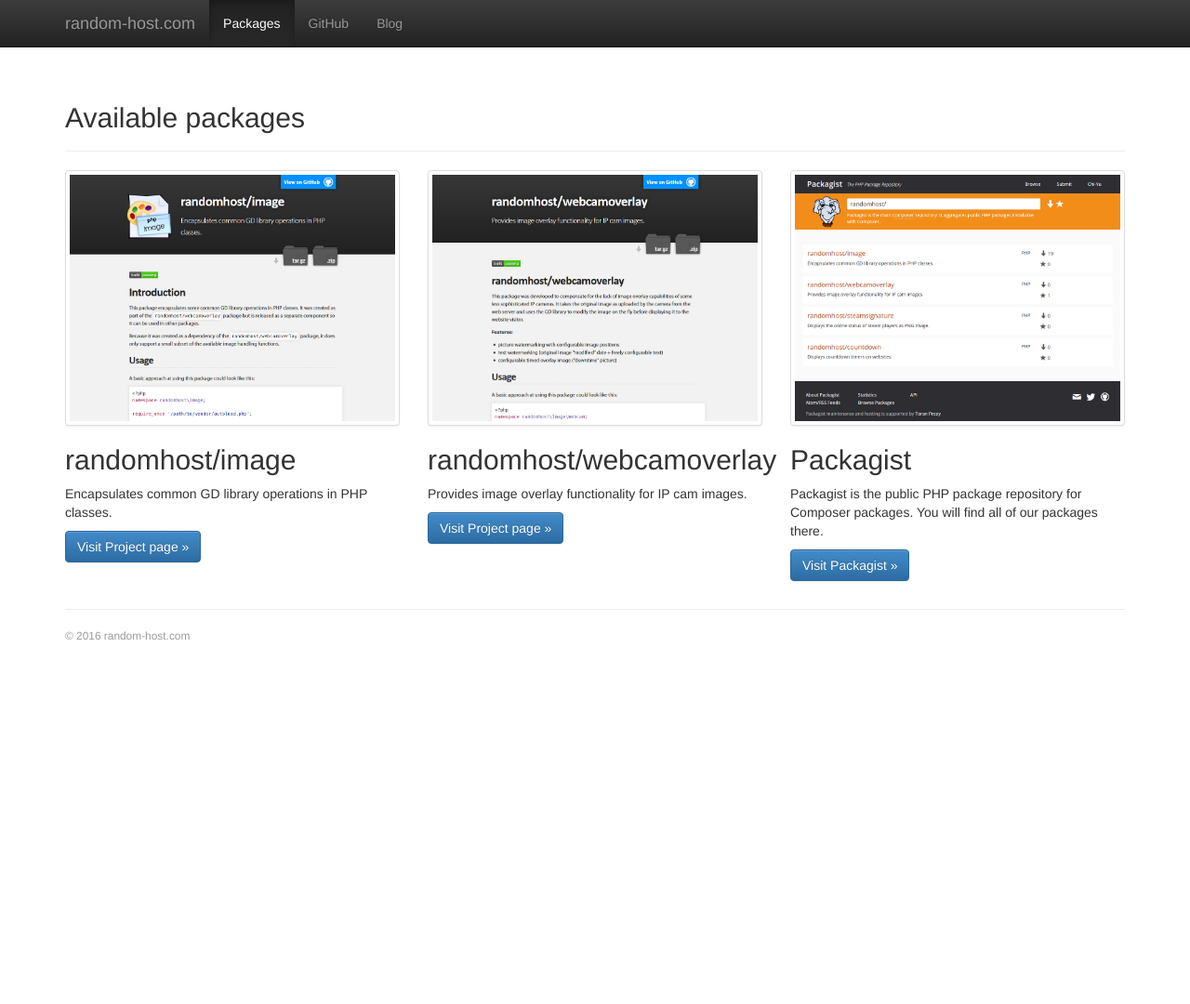
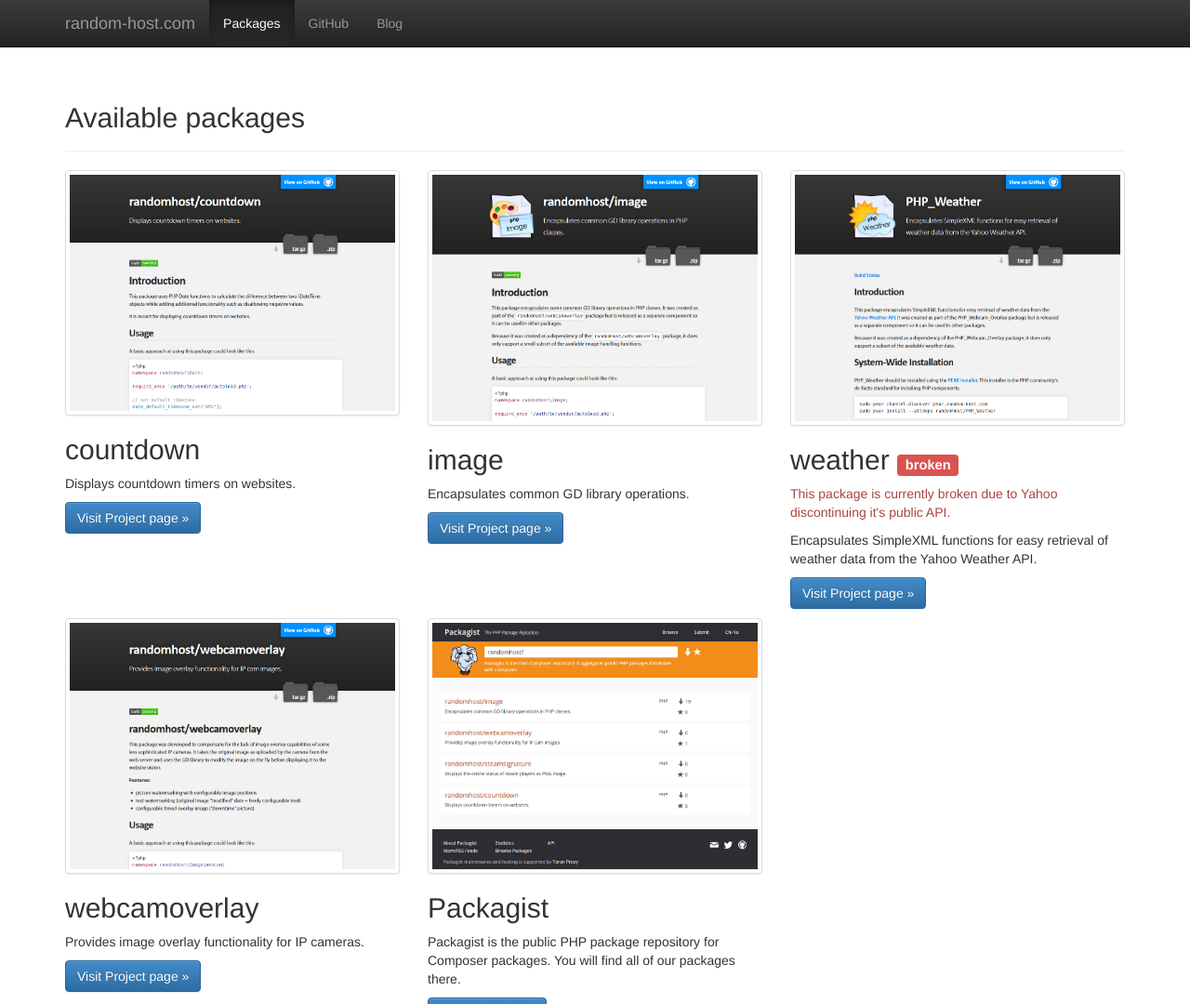
Before and after one commit to randomhost/randomhost.github.io, a plain HTML site: page index.html in a window 1280 px wide. Shown: the top 1080 px of the page at 93% size. Before the commit the page ends 800 px from the top, so only its background shows below. Drawn offline with Linux system fonts and the light colour scheme.

Commit message:
Add projects

```diff
--- a/index.html
+++ b/index.html
@@ -48,6 +48,25 @@
     <div class="row">
         <div class="col-md-4">
             <p>
+                <a href="./countdown/"><img
+                    src="data/randomhost-countdown.png"
+                    alt="randomhost/countdown"
+                    title="randomhost/countdown"
+                    class="img-responsive img-thumbnail"
+                ></a>
+            </p>
+            <h2>countdown</h2>
+            <p>
+                Displays countdown timers on websites.
+            </p>
+            <p>
+                <a class="btn btn-primary" href="./countdown/" role="button">
+                    Visit Project page &raquo;
+                </a>
+            </p>
+        </div>
+        <div class="col-md-4">
+            <p>
                 <a href="./image/"><img
                     src="data/randomhost-image.png"
                     alt="randomhost/image"
@@ -55,9 +74,9 @@
                     class="img-responsive img-thumbnail"
                 ></a>
             </p>
-            <h2>randomhost/image</h2>
+            <h2>image</h2>
             <p>
-                Encapsulates common GD library operations in PHP classes.
+                Encapsulates common GD library operations.
             </p>
             <p>
                 <a class="btn btn-primary" href="./image/" role="button">
@@ -67,6 +86,33 @@
         </div>
         <div class="col-md-4">
             <p>
+                <a href="./weather/"><img
+                    src="data/randomhost-weather.png"
+                    alt="randomhost/weather"
+                    title="randomhost/weather"
+                    class="img-responsive img-thumbnail"
+                ></a>
+            </p>
+            <h2>weather <small><span class="label label-danger">broken</span></small></h2>
+            <p class="text-danger">
+                This package is currently broken due to Yahoo discontinuing it's
+                public API.
+            </p>
+            <p>
+                Encapsulates SimpleXML functions for easy retrieval of weather data
+                from the Yahoo Weather API.
+            </p>
+            <p>
+                <a class="btn btn-primary" href="./weather/"
+                   role="button">
+                    Visit Project page &raquo;
+                </a>
+            </p>
+        </div>
+    </div>
+    <div class="row">
+        <div class="col-md-4">
+            <p>
                 <a href="./webcamoverlay/"><img
                     src="data/randomhost-webcamoverlay.png"
                     alt="randomhost/webcamoverlay"
@@ -74,9 +120,9 @@
                     class="img-responsive img-thumbnail"
                 ></a>
             </p>
-            <h2>randomhost/webcamoverlay</h2>
+            <h2>webcamoverlay</h2>
             <p>
-                Provides image overlay functionality for IP cam images.
+                Provides image overlay functionality for IP cameras.
             </p>
             <p>
                 <a class="btn btn-primary" href="./webcamoverlay/"
```
Also changed, not shown: data/randomhost-countdown.png (added), data/randomhost-weather.png (added).
